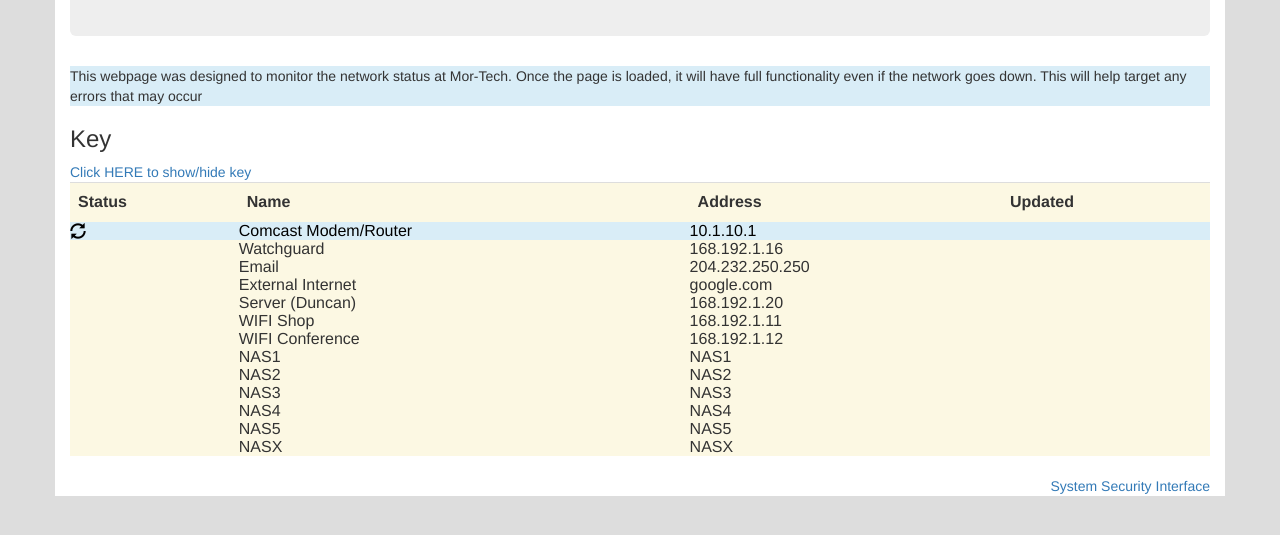
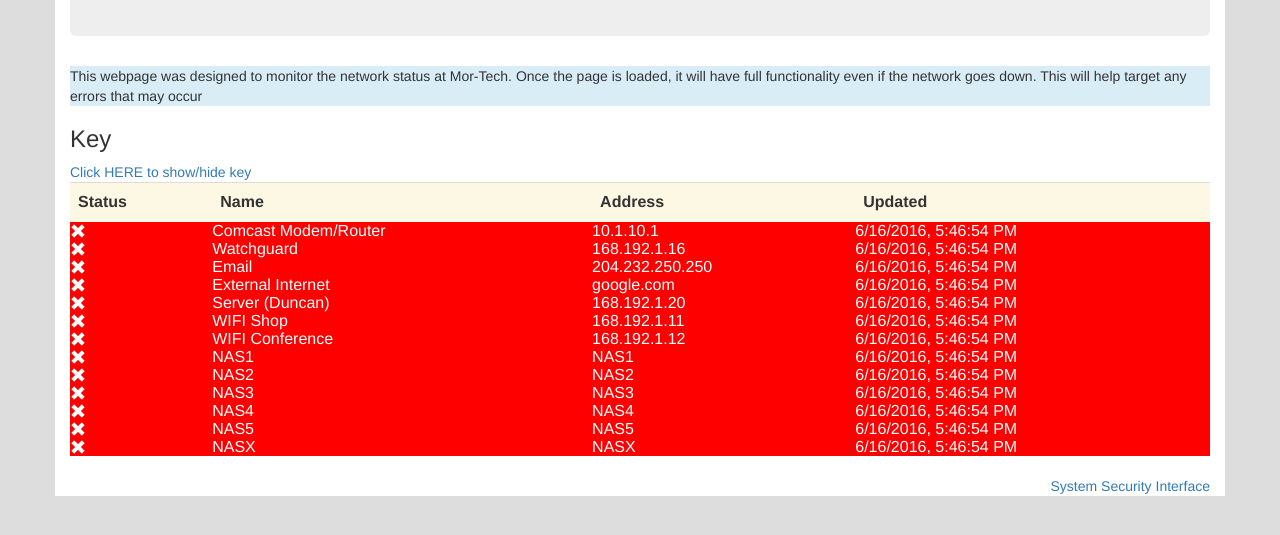
Before and after one commit to thekakester/netstatus, a plain HTML site: page index.html in a window 1280 px wide. Shown: the part 123-658 px from the top of the page. Drawn offline with Linux system fonts and the light colour scheme; no server answers.

Commit message:
Faster loading and introduced client side timeout

```diff
--- a/index.html
+++ b/index.html
@@ -21,10 +21,12 @@
 					]
 
 		//How long should we wait before pinging the next host on the list (Time in ms)
-		var WAIT_BETWEEN_PINGS = 500;
+		var WAIT_BETWEEN_PINGS = 50;
 
 		//After we've pinged everyone in the list, how long should we wait before starting over (tim in ms)
 		var WAIT_BETWEEN_LOOPS = 10000;
+
+		var PING_TIMEOUT = 10000;	//Time in MS
 	</script>
 
 	<style>
@@ -152,6 +154,7 @@
 				var hostname = hosts[i][1];
 				var humanname = hosts[i][0];
 				var div = statusDivs[i];
+				var timeout = PING_TIMEOUT / 1000;	//Time in seconds
 
 				$(div).removeClass();
 				$(div[0]).addClass("bg-info update");
@@ -160,10 +163,15 @@
 				if (hosts[i].length > 2) {
 					port = hosts[i][2];
 				}
-				$.get("proxy.php?timeout=10&port=" + port + "&url=" + escape(hostname), function(data) {
-					//alert(humanname + ": " + data);
+
+				var url = "proxy.php?timeout=" + timeout + "&port=" + port + "&url=" + escape(hostname);
+				$.ajax({
+					url: url,
+					complete: function(data){
+						console.log(url);
+						console.log(data);
 						$(div[0]).removeClass();
-					if (data == "1") {
+						if (data.responseText == "1") {
 							$(div[0]).addClass("bg-success text-success");
 							$(div[1]).html("<span class='glyphicon glyphicon-ok'></span>");
 						} else {
@@ -177,6 +185,8 @@
 
 						//Ping the next one
 						setTimeout(function() { ping(i+1) },WAIT_BETWEEN_PINGS);
+					},
+					timeout: PING_TIMEOUT * 2 //in milliseconds.  Doubled to allow first timeout to work
 				});
 			}
 
```
Lines whose indentation alone changed are shown as unchanged.
